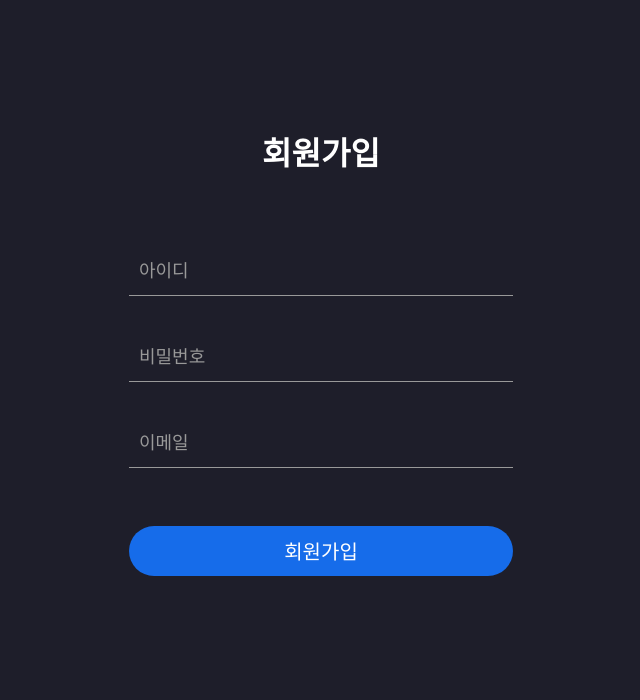
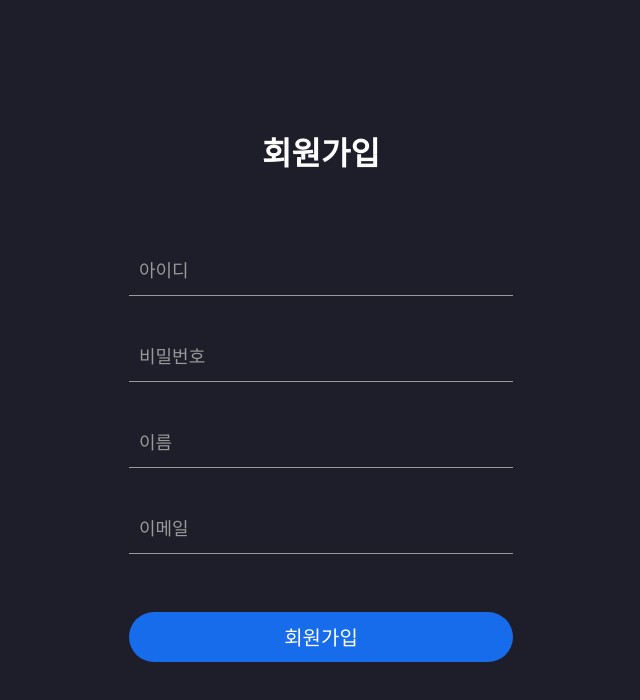
Before and after one commit to kwantke/Movie_Frontend, a React (Create React App) app: page /join in a window 1280 px wide. Shown: the top 700 px of the page, without its empty margins (319-959 px from the left). Built offline with nearby package versions, Linux system fonts and the light colour scheme; a web font is replaced by a local one.

Commit message:
Join Redirect 수정 및 Fail 데이터 수정 - fail Alarm 제거

```diff
--- a/src/backend/RunJoin.tsx
+++ b/src/backend/RunJoin.tsx
@@ -4,48 +4,53 @@ import axios from "axios";
 interface PropTypes{
   id: string;
   password: string;
+  name: string;
   email: string;
   setRunJoin: (flag: boolean) => void;
-  setFailMessage: (failMessage: string) => void;
-  setFailedAlarmOn: (flag: boolean) => void;
+  setFailMsg: (failMsg: string) => void;
+  goLogin: () => void;
 }
 
 export default function RunJoin({
       id
     , password
+    , name
     , email
     , setRunJoin
-    , setFailMessage
-    , setFailedAlarmOn
+    , setFailMsg
+    , goLogin
 }:PropTypes){
-  console.log(id, password, email);
+
 
   const joinUrl = process.env.REACT_APP_MAIN_JOIN as string;
+  let data ={
+     id: id
+    , password: password
+    , name: name
+    , email: email
+    , role: "MM"
+  }
   useEffect(()=>{
     axios.post(joinUrl
-        ,null
-        , {params:{id: id
-                        , name: "김철순"
-                        , password: password
-                        ,email: email
+        ,JSON.stringify(data)
+        ,{
+           headers: {
+             "Content-Type": `application/json`,
             }
         }
    ).then(function(res) {
         if (res.data !== null && res.data != "") {
           if (res.data.errorCode == null) {
-          console.log("로그인 성공")
-          console.log(res);
+            goLogin();
           }else{
-          console.log("회원가입 실패");
-          setFailMessage(res.data.errorMessage);
+            setFailMsg(res.data.errorMessage);
             setRunJoin(false);
-          setFailedAlarmOn(true);
           }
         } else {
-        setFailMessage(res.data.errorCode);
+          setFailMsg(res.data.errorMessage);
           setRunJoin(false);
-        setFailedAlarmOn(true);
         }
+
     }).catch(function (err){
       console.log(`Error Message: ${err}`);
       setRunJoin(false);
--- a/src/components/Join/JoinFailedAlert.tsx
+++ b/src/components/Join/JoinFailedAlert.tsx
@@ -1,19 +1,15 @@
 import "./JoinFailedAlert.css"
 
 interface PropTypes {
-  failMessage: string;
+  failMsg: string;
 }
 export default function JoinFailedAlert({
-    failMessage
-
+                                          failMsg
   }:PropTypes){
-
-
   return(
       <>
         <div className="faliedJoin alert">
-
-          {failMessage}
+          {failMsg}
         </div>
 
       </>
--- a/src/components/Join/JoinMain.tsx
+++ b/src/components/Join/JoinMain.tsx
@@ -3,57 +3,35 @@ import JoinFailedAlert from "./JoinFailedAlert";
 import {useEffect, useState} from "react";
 
 interface PropTypes {
-  id: string,
-  password: string;
-  email: string;
   setId: (id: string) => void;
   setPassword: (password: string) => void;
+  setName: (name: string) => void;
   setEmail: (email: string) => void;
-  failedAlarmOn: boolean;
-  setFailedAlarmOn: (failedAlarm: boolean) => void;
-  failMessage: string;
-  setFailMessage: (failMessage:string) => void;
+  failMsg: string;
+  setFailMsg: (failMsg: string) => void;
   setRunJoin: (runJoin: boolean) => void;
+  join:() => void;
 }
 
 export default function JoinMain({
-     id
-   , setId
-   , password
+     setId
    , setPassword
-   , email
+   , setName
    , setEmail
-   , failedAlarmOn
-   , setFailedAlarmOn
-   , failMessage
-   , setFailMessage
-   , setRunJoin
-}: PropTypes) {
-
-  useEffect(()=>{
-    if(failedAlarmOn){
-      setTimeout(() =>{
-        setFailedAlarmOn(false);
-      }, 5000);
+   , failMsg
+   , join
+}: PropTypes)
+{
+  const handleKeyDown = (e: React.KeyboardEvent<HTMLInputElement>) => {
+    if (e.key === 'Enter') {
+      join ();
     }
-  })
-  const setUser = () =>{
-
-  }
-
-  const join = ()=>{
-    if(id !== "" && password !==""){
-      setRunJoin(true);
-    }else {
-      setFailMessage("아이디와 비밀번호를 입력해주세요.")
-      setFailedAlarmOn(true);
-    }
-  }
+  };
   return (
       <>
         <section className="join-form">
           <h1>회원가입</h1>
-          {failedAlarmOn && <JoinFailedAlert failMessage={failMessage}/>}
+          {failMsg != "" && <JoinFailedAlert failMsg={failMsg}/>}
           <div className="id int-area">
             <input
                 type="text"
@@ -72,7 +50,18 @@ export default function JoinMain({
                 autoComplete="off"
                 onChange={(e) => setPassword(e.target.value)}
                 required/>
-            <label htmlFor="pw">비밀번호</label>
+            <label htmlFor="pwInJoinInput">비밀번호</label>
+          </div>
+          <div className="name int-area">
+            <input
+                type="text"
+                name="name"
+                id="nameInJoinInput"
+                autoComplete="off"
+                onChange={(e) => setName(e.target.value)}
+                onKeyDown={handleKeyDown}
+                required/>
+            <label htmlFor="nameInJoinInput">이름</label>
           </div>
           <div className="email int-area">
             <input
@@ -81,6 +70,7 @@ export default function JoinMain({
                 id="emailInJoinInput"
                 autoComplete="off"
                 onChange={(e)=> setEmail(e.target.value)}
+                onKeyDown={handleKeyDown}
                 required/>
             <label htmlFor="emailInJoinInput">이메일</label>
           </div>
--- a/src/routes/Join.tsx
+++ b/src/routes/Join.tsx
@@ -1,41 +1,73 @@
 
 import JoinMain from "../components/Join/JoinMain";
-import {useState} from "react";
+import {useEffect, useState} from "react";
 import RunJoin from "../backend/RunJoin";
+import {Redirect} from "react-router-dom";
 export default function Join(){
     const [id, setId] = useState("");
     const [password, setPassword] = useState("");
+    const [name, setName] = useState("");
     const [email, setEmail] = useState("");
-    const [failedAlarmOn, setFailedAlarmOn] = useState(false);
     const [runJoin, setRunJoin] = useState(false);
-    const [failMessage, setFailMessage] = useState("");
+    const [goLoginFlag, setGoLoginFlag] = useState(false);
+    const [failMsg,setFailMsg] = useState("");
     // 실패했을 경우에 알람은 1초간 켜졌다가 까진다.
     /*const failedAlarm = ()=>{
         console.log("회원가입 실패")
         setFailedAlaramOn(true);
     }*/
+    useEffect(()=>{
+        if(failMsg != ""){
+            setTimeout(() =>{
+                setFailMsg("");
+            }, 2000);
+        }
+    })
+    const join = ()=>{
+        if(id.trim() == ""){
+            setFailMsg("아이디를 입력해주세요.");
+            return false;
+        } else if(password.trim() == ""){
+            setFailMsg("비밀번호를 입력해주세요");
+            return false;
+        } else if(email.trim() == ""){
+            setFailMsg("이메일을 입력해주세요");
+            return false;
+        }
+        setRunJoin(true);
+    }
+    const goLogin = ()=> {
+        alert("회원가입이 되었습니다. \n로그인후 이용해주세요.");
+        setRunJoin(false);
+        setGoLoginFlag(true);
+    }
     return (
       <>
         <JoinMain
-            id={id}
             setId={setId}
-            password={password}
             setPassword={setPassword}
-            email={email}
+            setName={setName}
             setEmail={setEmail}
-            failedAlarmOn = {failedAlarmOn}
-            setFailedAlarmOn = {setFailedAlarmOn}
-            failMessage={failMessage}
-            setFailMessage={setFailMessage}
+            failMsg={failMsg}
+            setFailMsg={setFailMsg}
             setRunJoin = {setRunJoin}
+            join={join}
         />
           {runJoin && (<RunJoin id={id}
                                 password={password}
+                                name={name}
                                 email={email}
                                 setRunJoin={setRunJoin}
-                                setFailedAlarmOn={setFailedAlarmOn}
-                                setFailMessage={setFailMessage}
+                                setFailMsg={setFailMsg}
+                                goLogin={goLogin}
           />)}
+          {goLoginFlag &&(
+              <Redirect to={{
+                  pathname:"/"
+              }}/>
+          )
+
+          }
       </>
     )
 
```
Lines whose indentation alone changed are shown as unchanged.
